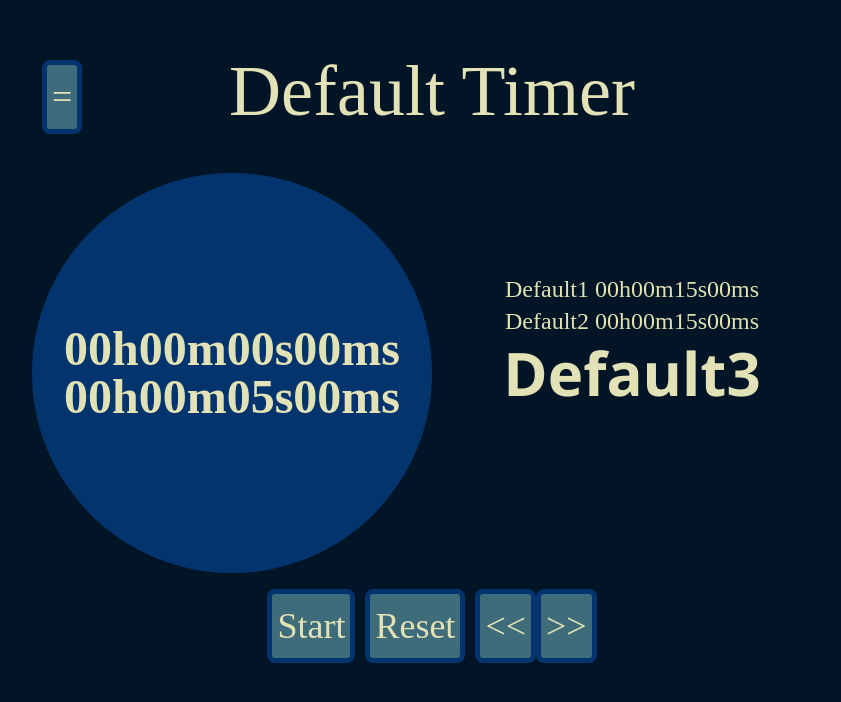
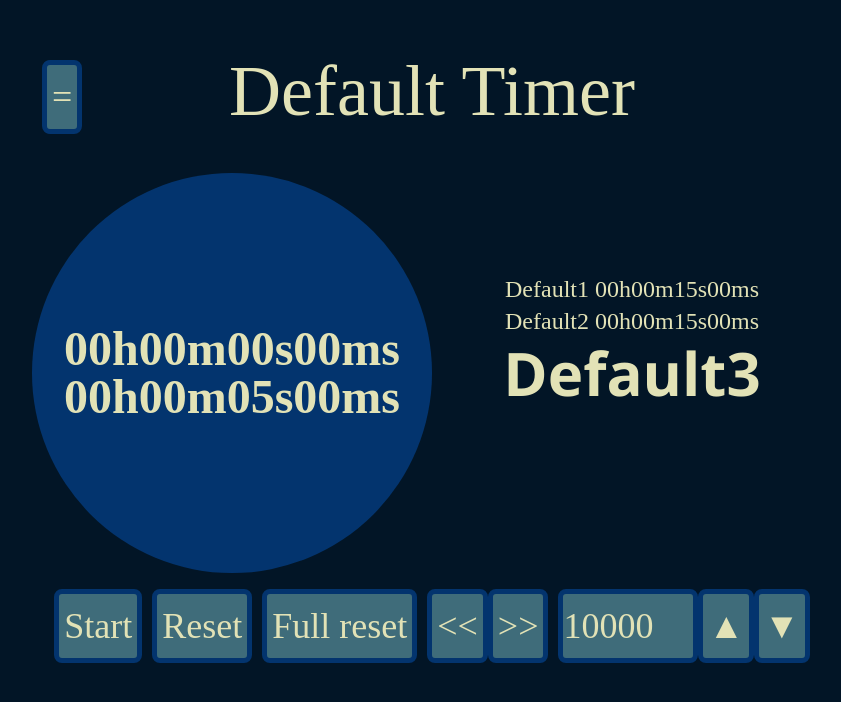
Before and after one commit to Pazzann/project-timer, a Svelte app: page / in a window 1280 px wide. Shown: the top 702 px of the page, without its empty margins (208-1049 px from the left). Built offline with nearby package versions, Linux system fonts and the light colour scheme.

Commit message:
final fixes

```diff
--- a/src/App.svelte
+++ b/src/App.svelte
@@ -20,6 +20,7 @@
             backgroundCol: "#021526",
             primaryColor: "#3f6c7a",
             secondaryColor: "#03346E",
+            timerSecondaryColor: "#6EACDA",
             textColor: "#E2E2B6",
             timerType: "radial"},
         name: "Default Timer",
@@ -38,6 +39,8 @@
     let progress: ReturnType<typeof setInterval> | null = $state(null);
 
     let menuVisible: boolean = $state(false);
+
+    let deltaTime: number = $state(10000);
 
     // progress = setInterval(() => {
     //   settings.currentStageTime +=10;
@@ -67,6 +70,15 @@
         }
     }
 
+    function onFullResetButtonClick() {
+        settings.currentStageTime = 0;
+        settings.activeStage = 0;
+        if (progress) {
+            clearInterval(progress);
+            progress = null;
+        }
+    }
+
     function changeTimerStage(di: number) {
         let potentialStage = settings.activeStage + di;
         if (potentialStage >= 0 && potentialStage < settings.stages.length) {
@@ -74,6 +86,11 @@
             settings.currentStageTime = 0;
             startTime = Date.now();
         }
+    }
+
+    function changeTimerTime(dt: number){
+        settings.currentStageTime += dt;
+        startTime = Date.now();
     }
 
     function toggleMenu() {
@@ -89,8 +106,18 @@
     function parse() {
         let parsedSettings: Settings = JSON.parse(parseFieldValue);
         // settings.stages = parsedSettings.stages;
+
+        for(let i = 0; i < parsedSettings.stages.length; i++){
+            parsedSettings.stages[i].index = i;
+        }
         settings = parsedSettings;
         parseFieldValue = "";
+        updateColor('--background-col', settings.theme.backgroundCol);
+        updateColor('--primary-col', settings.theme.primaryColor);
+        updateColor('--secondary-col', settings.theme.secondaryColor);
+        updateColor('--timer-background-col', settings.theme.timerSecondaryColor);
+        updateColor('--text-col', settings.theme.textColor);
+
     }
 
     function updateColor(variable: string, value: string) {
@@ -187,6 +214,11 @@
                             />
                             <input
                                     type="color"
+                                    bind:value={settings.theme.timerSecondaryColor}
+                                    oninput={() => updateColor('--timer-background-col', settings.theme.timerSecondaryColor)}
+                            />
+                            <input
+                                    type="color"
                                     bind:value={settings.theme.textColor}
                                     oninput={() => updateColor('--text-col', settings.theme.textColor)}
                             />
@@ -245,9 +277,15 @@
                 <nav class="flex flex-row">
                     <button onclick={onTimerButtonClick} class="timer-button">{progress ? "Pause" : "Start"}</button>
                     <button onclick={onResetButtonClick} class="timer-button">{"Reset"}</button>
+                    <button onclick={onFullResetButtonClick} class="timer-button">{"Full reset"}</button>
                     <div class="flex">
                         <button onclick={()=>changeTimerStage(-1)} class="timer-button">{"<<"}</button>
                         <button onclick={()=>changeTimerStage(1)} class="timer-button">{">>"}</button>
+                    </div>
+                    <div class="flex">
+                        <input class="delta-input text-4xl" type="number" bind:value={deltaTime}/>
+                        <button onclick={()=>changeTimerTime(deltaTime)} class="timer-button">{"▲"}</button>
+                        <button onclick={()=>changeTimerTime(-deltaTime)} class="timer-button">{"▼"}</button>
                     </div>
                 </nav>
 
@@ -299,10 +337,16 @@
         background: var(--primary-col);
         border: 5px solid var(--secondary-col);
         border-radius: 8px;
-        color: #11274b;
         text-align: center;
         font-size: 23px;
         padding: 20px;
+    }
+
+    .delta-input{
+        background: var(--primary-col);
+        border: 5px solid var(--secondary-col);
+        border-radius: 8px;
+        width: 140px;
     }
 
     main {
--- a/src/app.css
+++ b/src/app.css
@@ -19,6 +19,7 @@ body{
   --background-col: #021526;
   --secondary-col: #03346E;
   --primary-col: #3f6c7a;
+  --timer-background-col: #6EACDA;
   --text-col: #E2E2B6;
 
   --progress-bar-width: 400px;
--- a/src/lib/RadialTimer.svelte
+++ b/src/lib/RadialTimer.svelte
@@ -9,12 +9,12 @@
     $effect(() => {
         if(overTime){
             if (settings.currentStageTime % 1000 > 500){
-                progressBar.style.background = `#6EACDA`;
+                progressBar.style.background = `var(--timer-background-col)`;
             }else {
-                progressBar.style.background = `#03346E`;
+                progressBar.style.background = `var(--secondary-col)`;
             }
         }else{
-            progressBar.style.background = `conic-gradient(#6EACDA ${(settings.currentStageTime%settings.stages[settings.activeStage].time)/settings.stages[settings.activeStage].time * 360}deg,#03346E 0deg)`;
+            progressBar.style.background = `conic-gradient(var(--timer-background-col) ${(settings.currentStageTime%settings.stages[settings.activeStage].time)/settings.stages[settings.activeStage].time * 360}deg,var(--secondary-col) 0deg)`;
         }
         overTime = settings.currentStageTime >= settings.stages[settings.activeStage].time;
     });
--- a/src/lib/StageInput.svelte
+++ b/src/lib/StageInput.svelte
@@ -17,8 +17,9 @@
 
 
 <div class="stage-body flex flex-row justify-between gap-3.5">
+    <p class="w-full text-center justify-center flex content-center text-4xl h-auto items-center">{+item.index + 1}.</p>
     <input class="input-stage" type="text" oninput={()=>{item.id = name;}} bind:value={name}/>
-    <input class="input-stage" type="text" oninput={()=>{item.time = time}} bind:value={time}/>
+    <input class="input-stage" type="number" oninput={()=>{item.time = time}} bind:value={time}/>
     <button onclick={()=>deleteStage(item.index)} class="timer-button">X</button>
 </div>
 
@@ -32,7 +33,7 @@
     }
 
     .input-stage{
-        width: 100px;
+        width: 150px;
         background: var(--primary-col);
         border: 5px solid var(--secondary-col);
         border-radius: 10px;
--- a/src/lib/Theme.ts
+++ b/src/lib/Theme.ts
@@ -2,6 +2,7 @@ export default interface Theme {
     backgroundCol: string;
     primaryColor: string;
     secondaryColor: string;
+    timerSecondaryColor: string;
     textColor: string;
     timerType: "radial" | "number" | "linear";
 }
--- a/src/lib/button.css
+++ b/src/lib/button.css
@@ -13,7 +13,7 @@
 }
 .timer-button:not([disabled]):hover {
     outline: none;
-    background: #264d80;
+    background: var(--secondary-col);
     cursor: pointer;
     transform: scale(1.2);
 }
```
